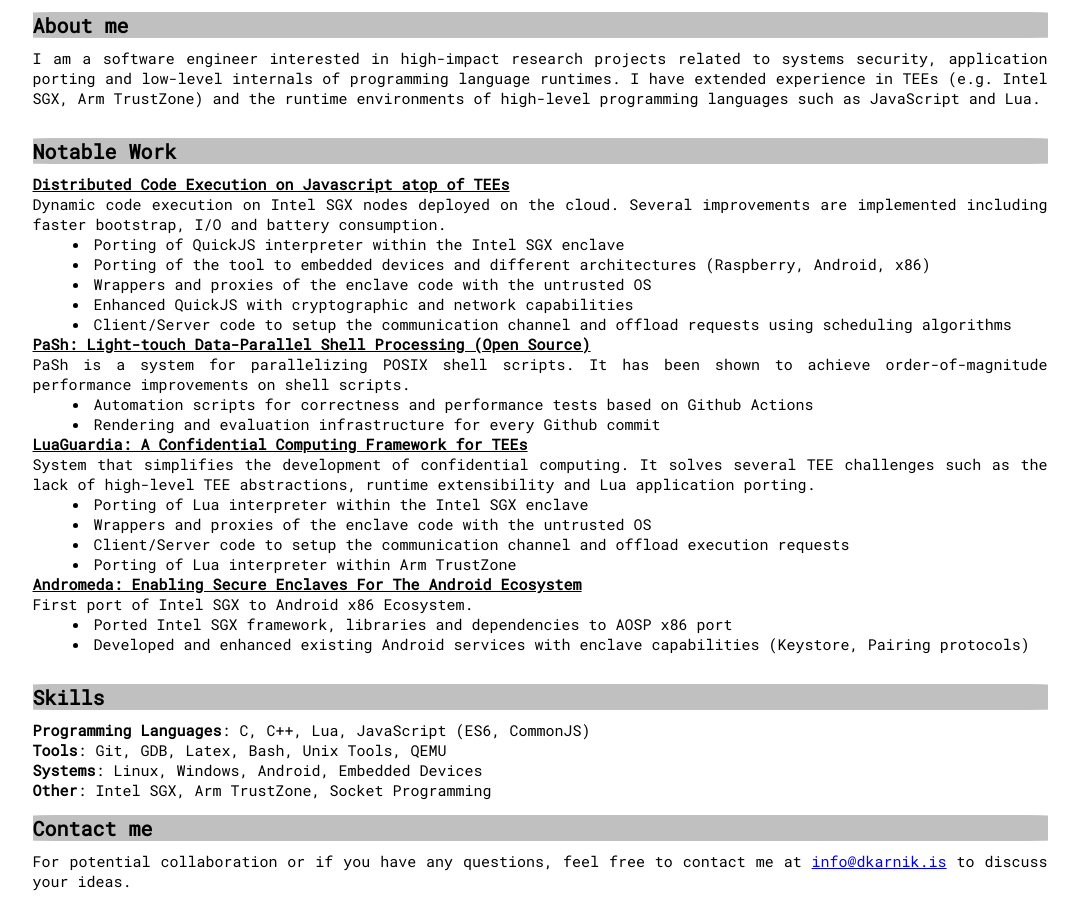
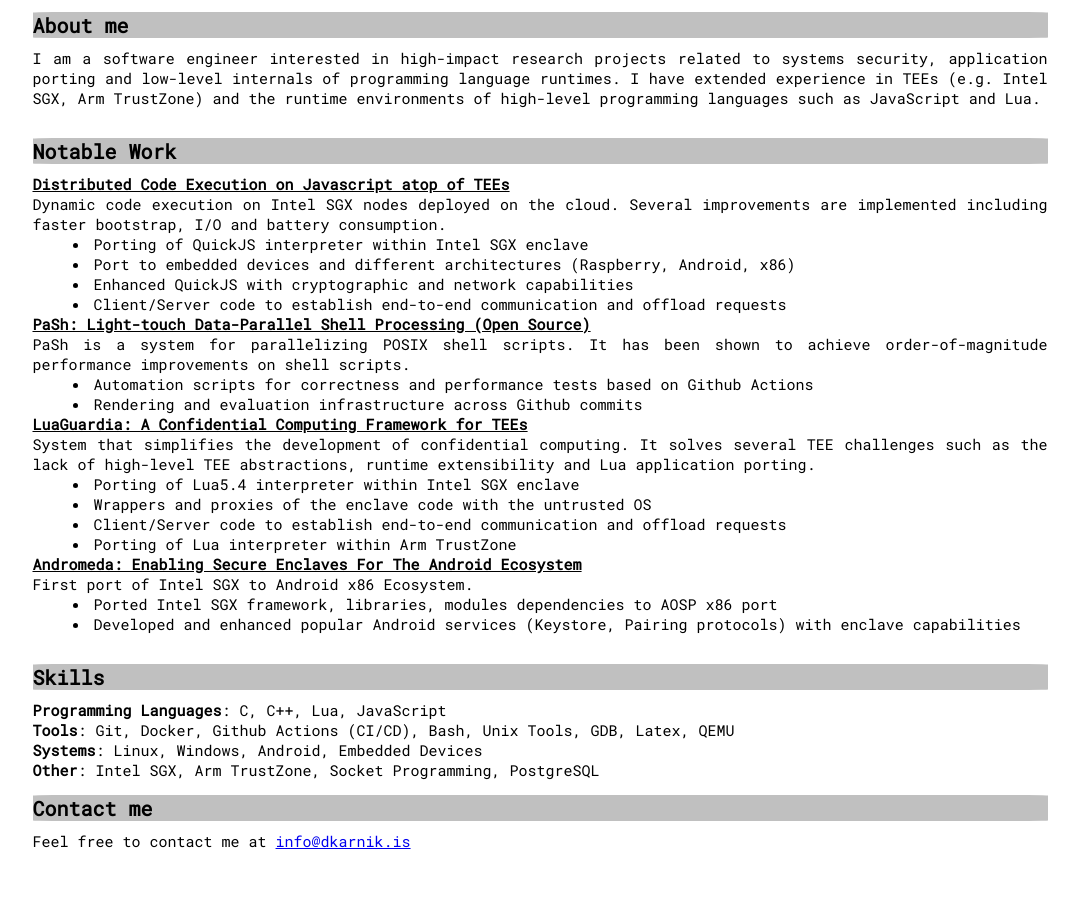
Before and after one commit to dkarnikis/dkarnikis.github.io, a plain HTML site: page index.html in a window 1280 px wide. Shown: the part 142-1048 px from the top of the page, without its empty margins (100-1179 px from the left). After the commit the page ends 1008 px from the top, so only its background shows below. Drawn offline with Linux system fonts and the light colour scheme.

Commit message:
fixes
Signed-off-by: Dimitris Karnikis <dkarnikis@gmail.com>

```diff
--- a/index.html
+++ b/index.html
@@ -9,6 +9,7 @@
     </head>
     <body>
         <div id="links">
+            <span class="links"><a href="https://www.linkedin.com/in/dimitris-karnikis-174a01231">LinkedIn</span></a>
                 <span class="links"><a href="https://www.github.com/dkarnikis">Github</span></a>
                     <span class="links"><a href="CV.pdf">CV</span></a>
         </div>
@@ -44,11 +45,11 @@
                         are implemented including faster bootstrap, I/O and battery consumption.
                         <ul>
                             <h5>
-                            <li> Porting of QuickJS interpreter within the Intel SGX enclave </li>
-                            <li> Porting of the tool to embedded devices and different architectures (Raspberry, Android, x86) </li>
-                            <li> Wrappers and proxies of the enclave code with the untrusted OS</li>
+                                <li> Porting of QuickJS interpreter within Intel SGX enclave </li>
+                                <li> Port to embedded devices and different architectures (Raspberry, Android, x86) </li>
+                                <!--<li> Wrappers and proxies of the enclave code with the untrusted OS</li>-->
                                 <li> Enhanced QuickJS with cryptographic and network capabilities </li>
-                            <li> Client/Server code to setup the communication channel and offload requests using scheduling algorithms</li>
+                                <li> Client/Server code to establish end-to-end communication and offload requests</li>
                             </h5>
                         </ul>
                     </h5>
@@ -57,7 +58,7 @@
                         <ul>
                             <h5>
                                 <li>Automation scripts for correctness and performance tests based on Github Actions </li>
-                                <li>Rendering and evaluation infrastructure for every Github commit </li>
+                                <li>Rendering and evaluation infrastructure across Github commits </li>
                             </h5>
                         </ul>
                     </h5>
@@ -67,9 +68,9 @@
                         Lua application porting.
                         <ul>
                             <h5>
-                            <li> Porting of Lua interpreter within the Intel SGX enclave </li>
+                                <li> Porting of Lua5.4 interpreter within Intel SGX enclave </li>
                                 <li> Wrappers and proxies of the enclave code with the untrusted OS</li>
-                            <li> Client/Server code to setup the communication channel and offload execution requests</li>
+                                <li> Client/Server code to establish end-to-end communication and offload requests</li>
                                 <li> Porting of Lua interpreter within Arm TrustZone </li>
                             </h5>
                         </ul>
@@ -78,8 +79,8 @@
                     <h5> First port of Intel SGX to Android x86 Ecosystem.
                         <ul>
                             <h5>
-                            <li> Ported Intel SGX framework, libraries and dependencies to AOSP x86 port</li>
-                            <li> Developed and enhanced existing Android services with enclave capabilities (Keystore, Pairing protocols)</li>
+                                <li> Ported Intel SGX framework, libraries, modules dependencies to AOSP x86 port</li>
+                                <li> Developed and enhanced popular Android services (Keystore, Pairing protocols) with enclave capabilities</li>
                             </h5>
                         </ul>
                     </h5>
@@ -88,17 +89,16 @@
             <div id="gene">
                 <div id="gene-tag">Skills</div>
                 <div id="list-container">
-                <b>Programming Languages</b>: C, C++, Lua, JavaScript (ES6, CommonJS) <br>
-                <b>Tools</b>: Git, GDB, Latex, Bash, Unix Tools, QEMU<br>
-                <b>Systems</b>: Linux, Windows, Android, Embedded Devices<br>
-                <b>Other</b>: Intel SGX, Arm TrustZone, Socket Programming<br>
+                    <b>Programming Languages</b>: C, C++, Lua, JavaScript <br>
+                    <b>Tools</b>: Git, Docker, Github Actions (CI/CD), Bash, Unix Tools, GDB, Latex, QEMU <br>
+                    <b>Systems</b>: Linux, Windows, Android, Embedded Devices <br>
+                    <b>Other</b>: Intel SGX, Arm TrustZone, Socket Programming, PostgreSQL <br>
                     <div id="gene">
                         <div id="gene-tag">Contact me</div>
                         <div id="gene-text">
-                    For potential collaboration or if you have any questions, feel free to contact me at
+                            Feel free to contact me at
                             <a href="mailto:info@dkarnik.is">
                                 info@dkarnik.is</a>
-                    to discuss your ideas.
                         </div>
                     </div>
                 </div>
```
Lines whose indentation alone changed are shown as unchanged.
